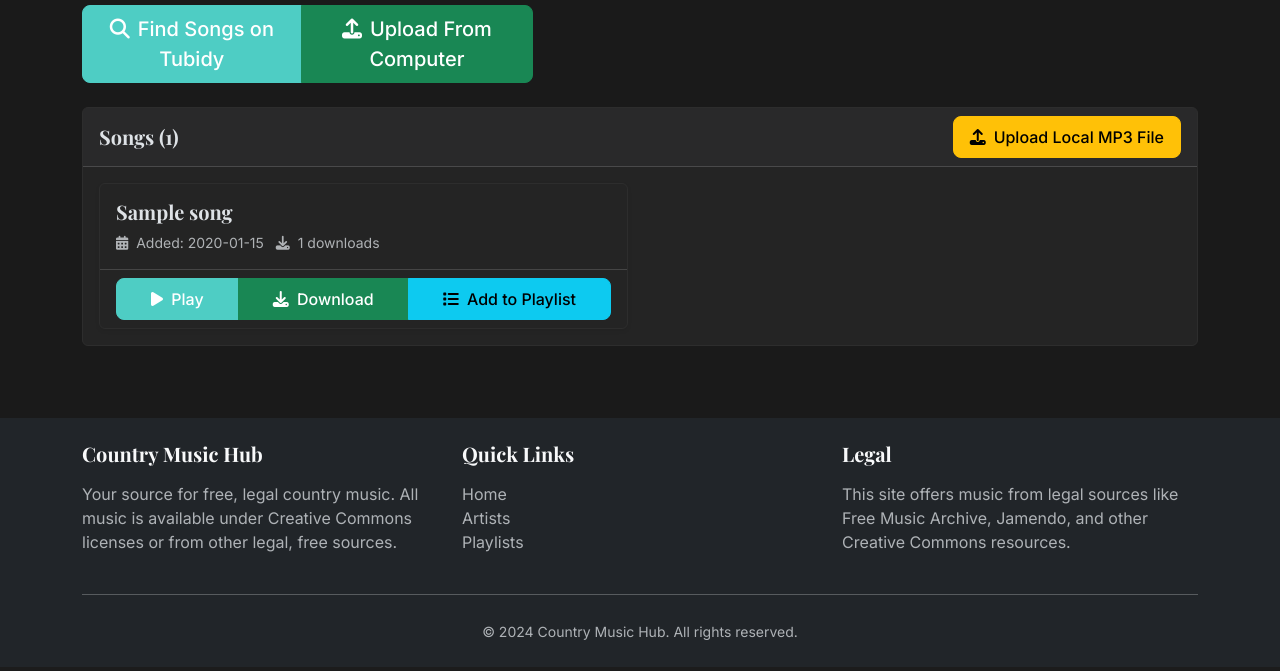
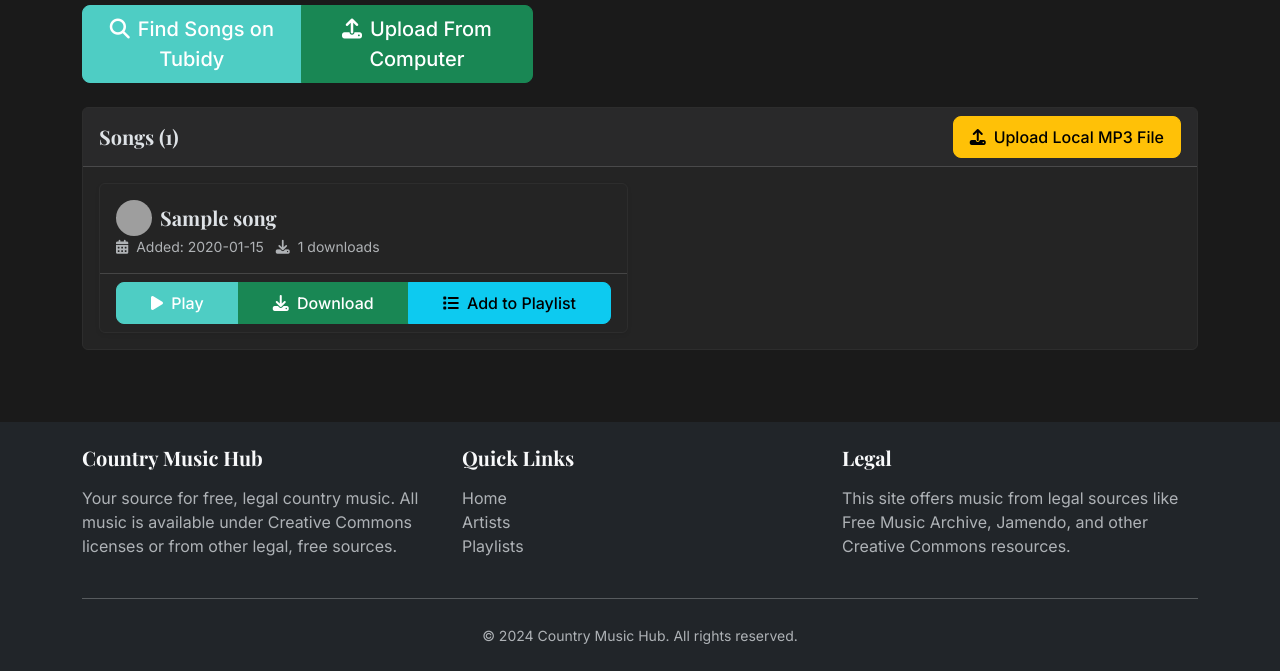
Before and after one commit to Elvin100s/CountryMusicHub, a Flask app: template templates/artist.html in a window 1280 px wide. Shown: the part 292-963 px from the top of the page. Run offline with Flask 3, Linux system fonts and the light colour scheme; the template is opened without the code that fills it: values that come from a table or form of the project are taken from there, others are empty; tables that the repository leaves empty hold one stand-in row (values such as "Sample post"); parts of the project's set-up code (start-up, migrations or seed data) failed here and were passed over; some libraries are stand-ins or nearby versions; grey boxes are pictures that could not be loaded.

Commit message:
UX: per-song spinning record on play; small vinyl in artist list

```diff
--- a/static/css/style.css
+++ b/static/css/style.css
@@ -342,6 +342,11 @@ body.vintage-mode {
     box-shadow: inset 0 0 0 2px rgba(0,0,0,0.4), inset 0 0 0 6px rgba(255,255,255,0.05);
 }
 
+.vinyl-art-sm {
+    width: 36px;
+    height: 36px;
+}
+
 .vinyl-art::after {
     content: '';
     position: absolute;
--- a/static/js/audio-player.js
+++ b/static/js/audio-player.js
@@ -15,6 +15,11 @@ document.addEventListener('DOMContentLoaded', function() {
 
     // Function to play a song
     window.playSong = function(songId, button) {
+        // Stop all small vinyl spins
+        document.querySelectorAll('.song-vinyl.spin').forEach(el => el.classList.remove('spin'));
+        // Start the clicked song's small vinyl spinning
+        const smallVinyl = document.querySelector(`.song-vinyl[data-song-id='${songId}']`);
+        if (smallVinyl) smallVinyl.classList.add('spin');
         const url = `/play/${songId}`;
 
         // If we already have a player, stop it
@@ -23,8 +28,10 @@ document.addEventListener('DOMContentLoaded', function() {
 
             // Reset previous button icon if it exists
             if (currentPlayingButton) {
-                currentPlayingButton.innerHTML = '<i class="fa fa-play"></i>';
+                currentPlayingButton.innerHTML = '<i class=\"fa fa-play\"></i>';
             }
+            // Stop any spinning small vinyl from previous song
+            document.querySelectorAll('.song-vinyl.spin').forEach(el => el.classList.remove('spin'));
         }
 
         // If we're clicking the same button that's currently playing, just stop it
@@ -43,7 +50,10 @@ document.addEventListener('DOMContentLoaded', function() {
 
         // When audio ends, reset the button
         globalAudioPlayer.addEventListener('ended', function() {
-            button.innerHTML = '<i class="fa fa-play"></i>';
+            button.innerHTML = '<i class=\"fa fa-play\"></i>';
+            // Stop small vinyl when the song ends
+            const endedVinyl = document.querySelector(`.song-vinyl.spin`);
+            if (endedVinyl) endedVinyl.classList.remove('spin');
             globalAudioPlayer = null;
             currentPlayingButton = null;
         });
--- a/templates/artist.html
+++ b/templates/artist.html
@@ -43,7 +43,10 @@
             <div class="col fade-in" style="animation-delay: {{ loop.index0 * 0.1 }}s">
                 <div class="card h-100 shadow-sm">
                     <div class="card-body">
-                        <h5 class="card-title">{{ song.name }}</h5>
+                        <div class="d-flex align-items-center gap-2">
+                            <img src="{{ url_for('static', filename='img/record.png') }}" alt="" class="vinyl-art vinyl-art-sm song-vinyl" data-song-id="{{ song.id }}">
+                            <h5 class="card-title mb-0">{{ song.name }}</h5>
+                        </div>
                         <p class="card-text text-muted small">
                             <i class="fas fa-calendar-alt me-1"></i> Added: {{ song.created_at.strftime('%Y-%m-%d') }}
                             {% if song.download_count %}
```
